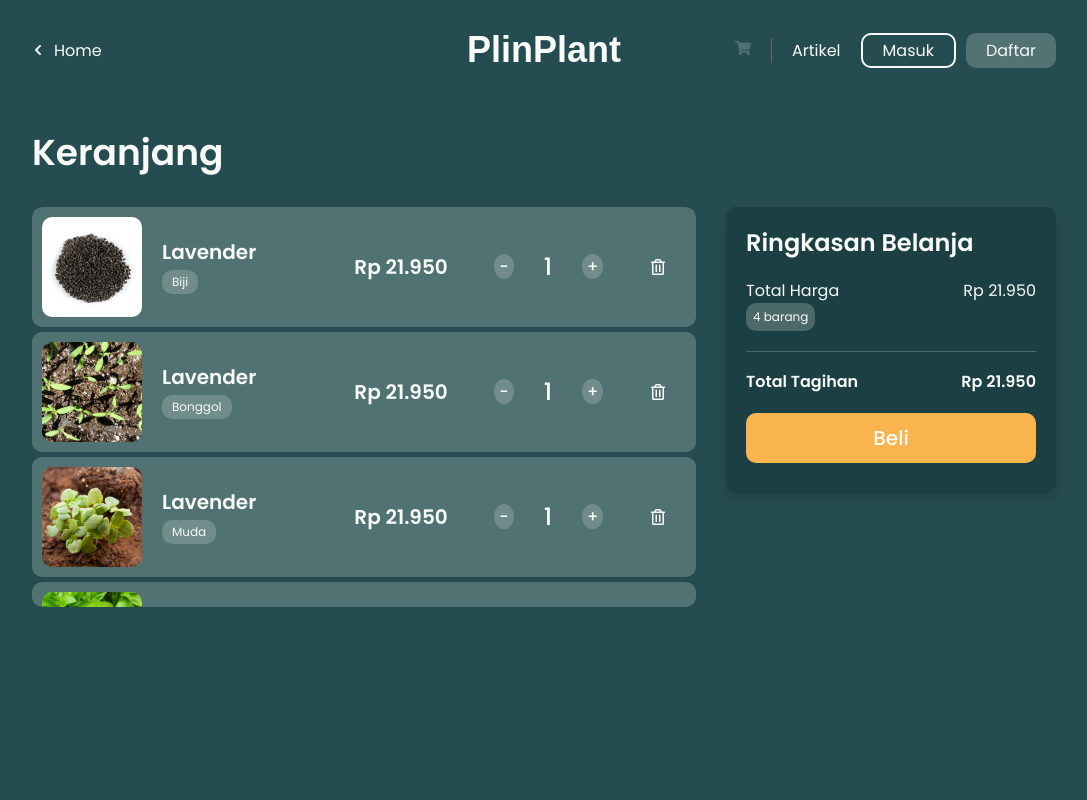
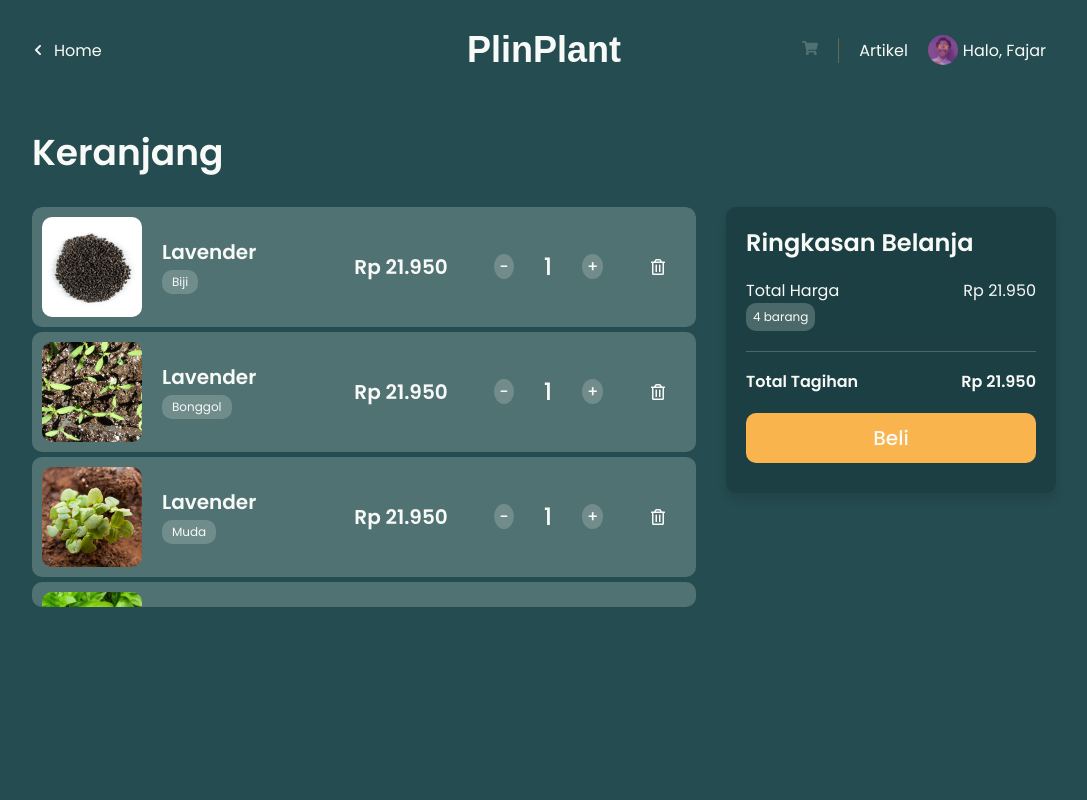
Before and after one commit to hanendyo/plinplant-clone, a React (Create React App) app: page /cart in a window 1280 px wide. Shown: the top 800 px of the page, without its empty margins (96-1183 px from the left). Built offline with nearby package versions, Linux system fonts and the light colour scheme; a web font is replaced by a local one.

Commit message:
done: navbar profile hover

```diff
--- a/src/master/components/Navbar/Navbar.js
+++ b/src/master/components/Navbar/Navbar.js
@@ -6,7 +6,7 @@ import { colors } from '../../constant/style';
 import pic from '../../../fajariadi/assets/images/ig.jpg';
 
 const Navbar = () => {
-  const [login, setLogin] = useState(false);
+  const [login, setLogin] = useState(true);
 
   return (
     <Nav>
@@ -17,7 +17,7 @@ const Navbar = () => {
 
         <Logo className='logo-center'>PlinPlant</Logo>
 
-        <LinksContainer>
+        <LinksContainer login={login}>
           <li>
             <FaShoppingCart className='cart' />
           </li>
@@ -25,7 +25,7 @@ const Navbar = () => {
           <li>
             {login ? (
               <>
-                <button id='profile'>
+                <button>
                   <img src={pic} alt='' />
                   <p>Halo, Fajar</p>
                 </button>
@@ -50,11 +50,16 @@ const Navbar = () => {
               </>
             ) : (
               <>
-                <Button text='Masuk' bgColor={colors.white} />
+                <Button
+                  text='Masuk'
+                  bgColor={colors.white}
+                  onClick={() => console.log('Masuk')}
+                />
                 <Button
                   primary
                   text='Daftar'
                   bgColor={colors.lightGreenTransparent}
+                  onClick={() => console.log('Daftar')}
                 />
               </>
             )}
--- a/src/master/components/Navbar/NavbarLandingPage.js
+++ b/src/master/components/Navbar/NavbarLandingPage.js
@@ -6,7 +6,7 @@ import { colors } from '../../constant/style';
 import pic from '../../../fajariadi/assets/images/ig.jpg';
 
 const NavbarLandingPage = () => {
-  const [login, setLogin] = useState(false);
+  const [login, setLogin] = useState(true);
 
   return (
     <Nav>
@@ -49,13 +49,13 @@ const NavbarLandingPage = () => {
                 <Button
                   text='Masuk'
                   bgColor={colors.white}
-                  onClick={console.log('Masuk')}
+                  onClick={() => console.log('Masuk')}
                 />
                 <Button
                   primary
                   text='Daftar'
                   bgColor={colors.lightGreenTransparent}
-                  onClick={console.log('Daftar')}
+                  onClick={() => console.log('Daftar')}
                 />
               </>
             )}
```
